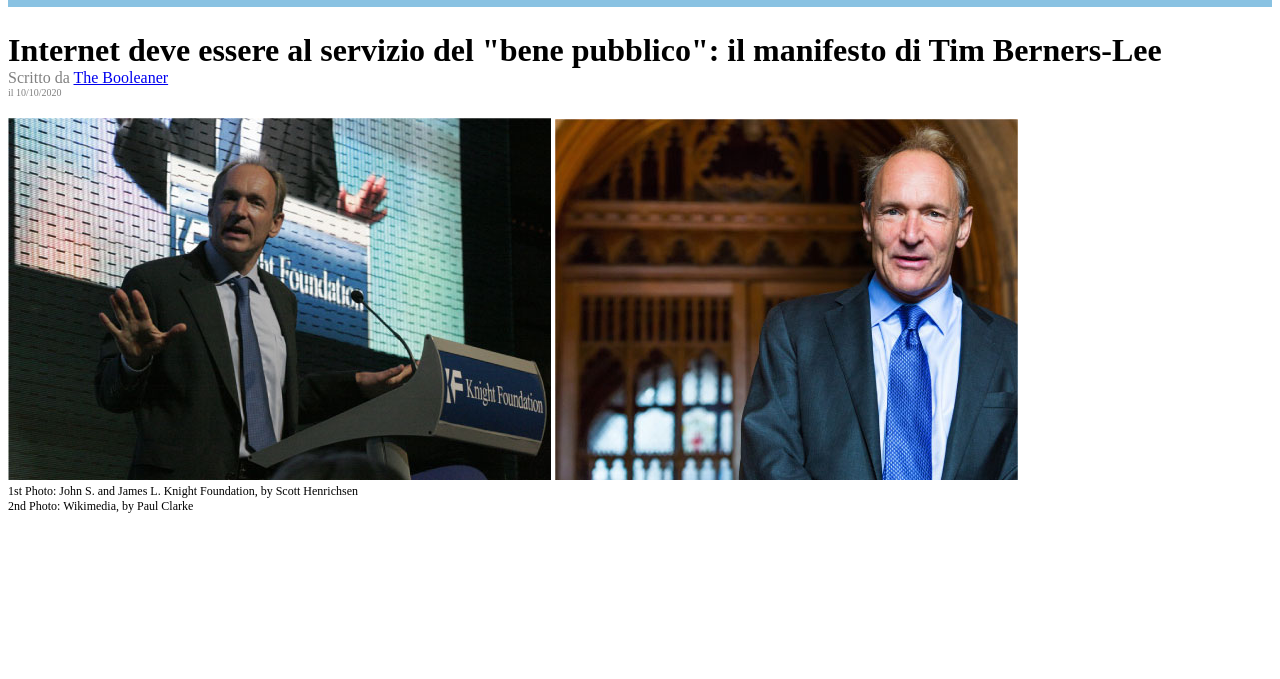
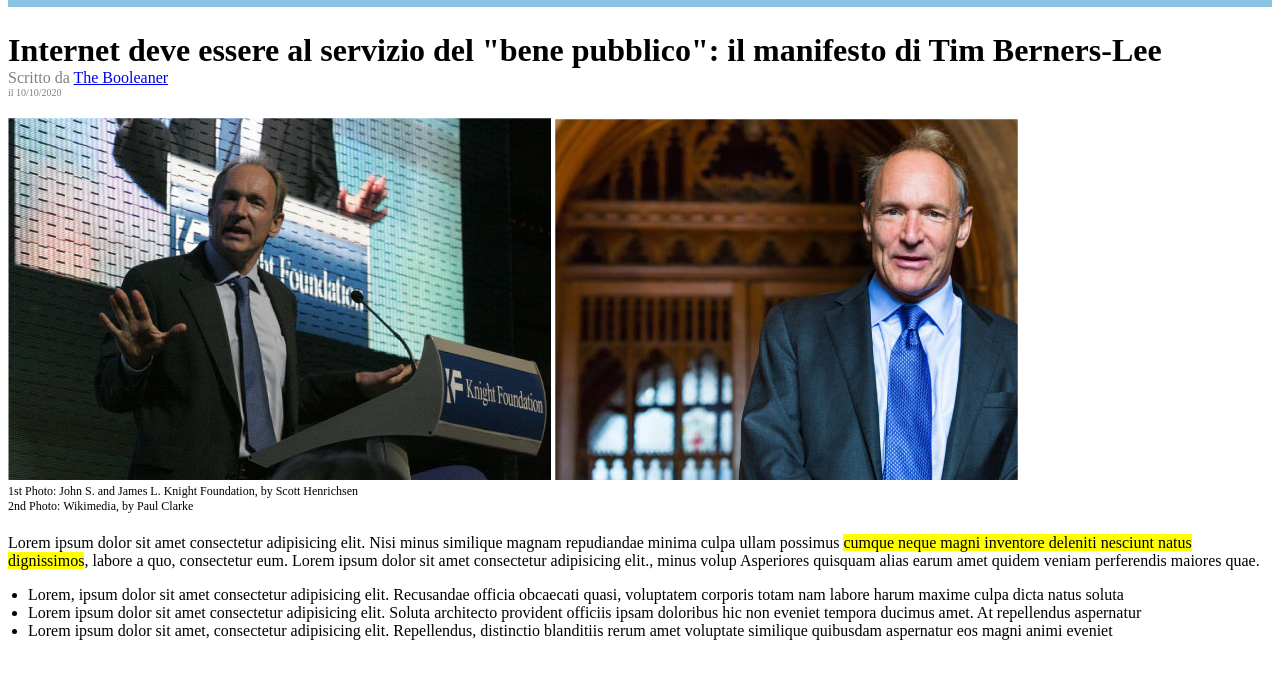
Before and after one commit to Ahurricaneeos/html-css-booleaner, a plain HTML site: page index.html in a window 1280 px wide. Shown: the part 105-784 px from the top of the page. Drawn offline with Linux system fonts and the light colour scheme.

Commit message:
Added content to main

```diff
--- a/css/style.css
+++ b/css/style.css
@@ -22,3 +22,9 @@
     margin-bottom: 20px;
     font-size: 12px;
 }
+.list {
+    padding-left: 20px;
+}
+.span {
+    background-color: yellow;
+}
--- a/index.html
+++ b/index.html
@@ -22,6 +22,13 @@
         <img src="./img/tim-2.jpg" alt="Second image Tim">
         <p class="subtitle2">1st Photo: John S. and James L. Knight Foundation, by Scott Henrichsen<br>
         2nd Photo: Wikimedia, by Paul Clarke</p>
+
+        <p>Lorem ipsum dolor sit amet consectetur adipisicing elit. Nisi minus similique magnam repudiandae minima culpa ullam possimus <span class="span">cumque neque magni inventore deleniti nesciunt natus dignissimos</span>, labore a quo, consectetur eum. Lorem ipsum dolor sit amet consectetur adipisicing elit., minus volup Asperiores quisquam alias earum amet quidem veniam perferendis maiores quae.</p>
+    <ul class="list">
+        <li>Lorem, ipsum dolor sit amet consectetur adipisicing elit. Recusandae officia obcaecati quasi, voluptatem corporis totam nam labore harum maxime culpa dicta natus soluta</li>
+        <li>Lorem ipsum dolor sit amet consectetur adipisicing elit. Soluta architecto provident officiis ipsam doloribus hic non eveniet tempora ducimus amet. At repellendus aspernatur</li>
+        <li>Lorem ipsum dolor sit amet, consectetur adipisicing elit. Repellendus, distinctio blanditiis rerum amet voluptate similique quibusdam aspernatur eos magni animi eveniet</li>
+    </ul>
     </main>
 
 </body>
```
